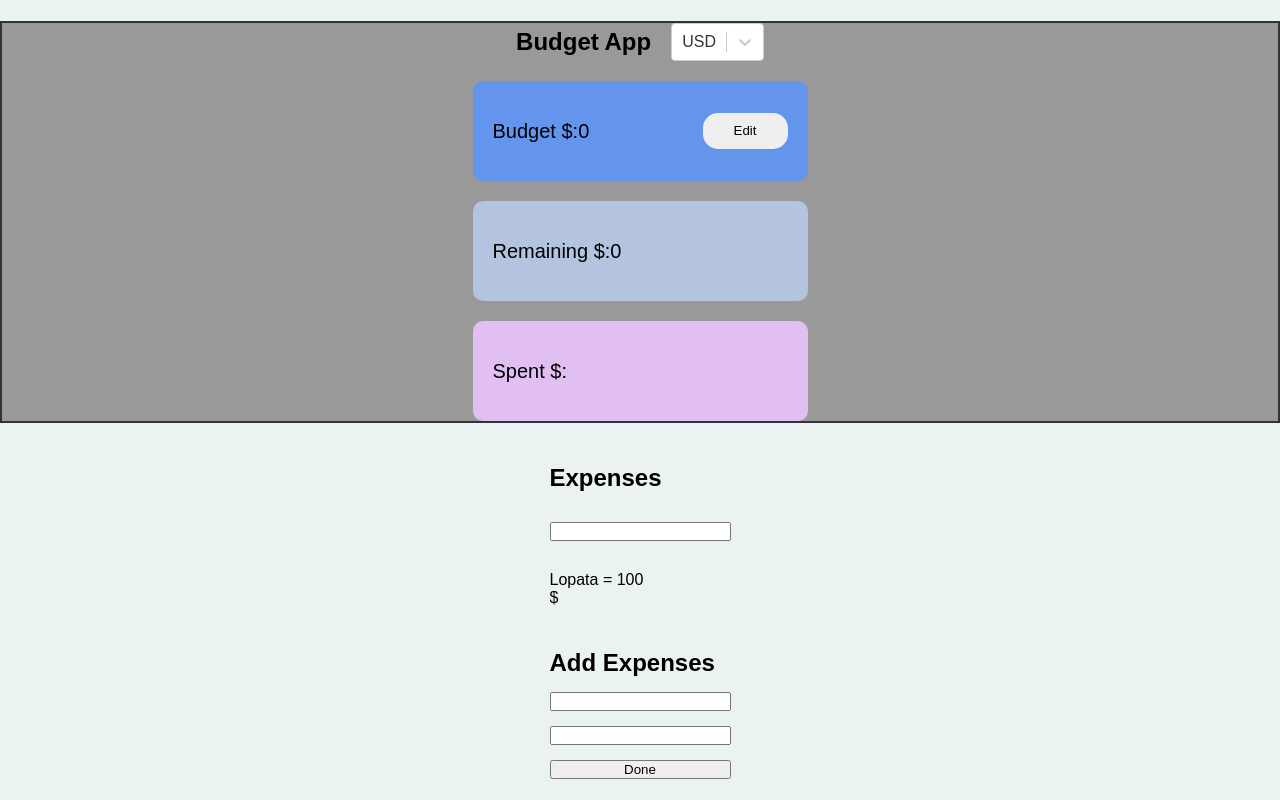
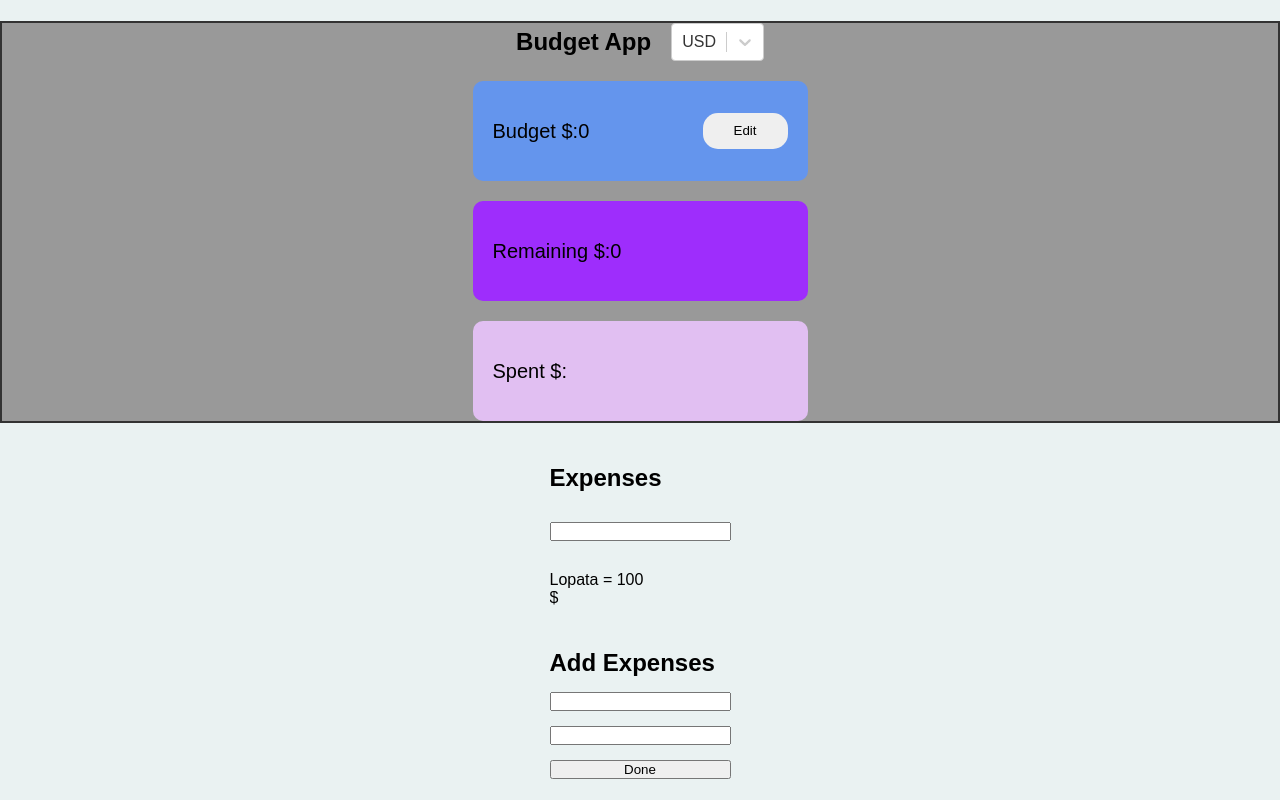
Before and after one commit to Tuljam/react-budget-app, a React (Create React App) app: page / in a window 1280 px wide. Built offline with nearby package versions, Linux system fonts and the light colour scheme.

Commit message:
fix(proj_4)correct  styles

```diff
--- a/src/components/RemainingCard/styles.ts
+++ b/src/components/RemainingCard/styles.ts
@@ -20,7 +20,7 @@ export const RemainingCardStyled = styled.div`
   background-color: ${(props: IProps) =>
     props.danger ? "#FF0E27" : "#9E2DFC"};
   color: ${(props: IProps) => (props.danger ? "#FFF" : "black")};
-  background: #b4c3de;
+  /* background: #b4c3de; */
   border: none;
   border-radius: 10px;
 `;
```
